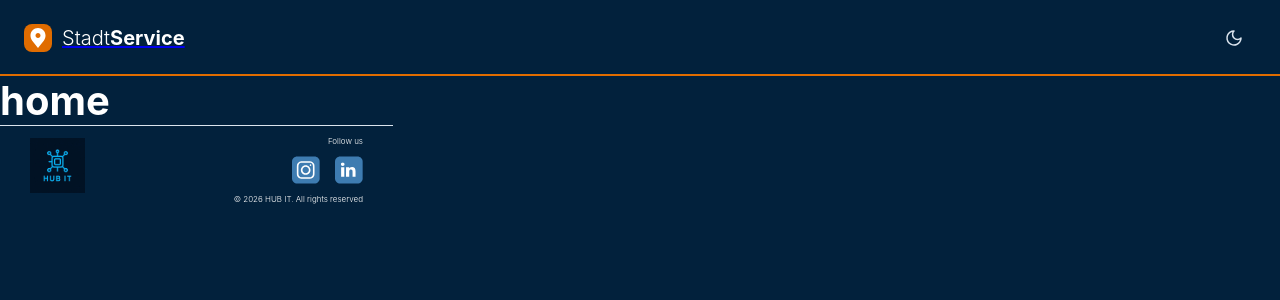
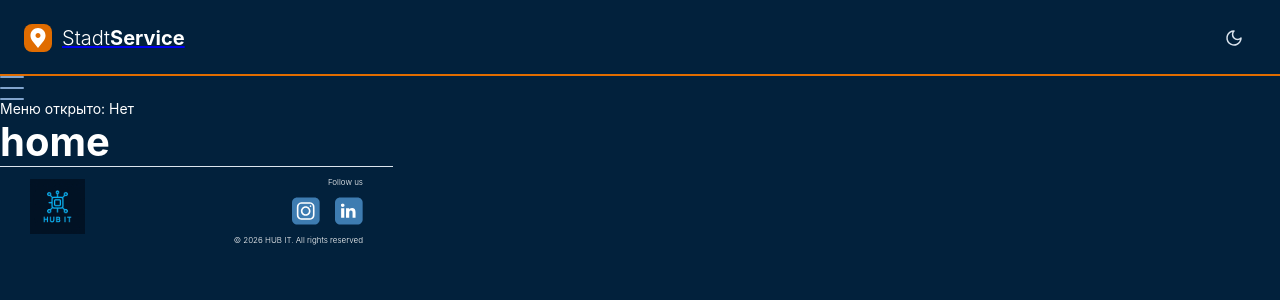
Before and after one commit to yarinka82/Project_service_Stadt, a React (Vite) app in the folder frontend/: page / in a window 1280 px wide. Shown: the top 300 px of the page. Built offline with nearby package versions, Linux system fonts and the light colour scheme.

Commit message:
Added burger menu component and connected it to HomePage.Added burger menu color variables/styles to index.css

```diff
--- /dev/null
+++ b/frontend/src/components/BurgerMenu/BurgerMenu.module.css
@@ -0,0 +1,23 @@
+.burgerButton {
+  display: flex;
+  flex-direction: column;
+  justify-content: space-between;
+
+  width: 24px;
+  height: 24px;
+
+  background: transparent;
+  border: none;
+  padding: 0;
+
+  cursor: pointer;
+}
+
+.burgerButton span {
+  width: 100%;
+  height: 2px;
+
+  border-radius: 2px;
+
+  background-color: var(--color-burger-button);
+}
--- /dev/null
+++ b/frontend/src/components/BurgerMenu/BurgerMenu.tsx
@@ -0,0 +1,19 @@
+import css from "./BurgerMenu.module.css";
+
+type BurgerMenuProps = {
+  onClick: () => void;
+};
+
+export default function BurgerMenu({ onClick }: BurgerMenuProps) {
+  return (
+    <button
+      className={css.burgerButton}
+      onClick={onClick}
+      aria-label="Open menu"
+    >
+      <span></span>
+      <span></span>
+      <span></span>
+    </button>
+  );
+}
--- a/frontend/src/index.css
+++ b/frontend/src/index.css
@@ -20,10 +20,13 @@
   --font-size-header: 20px;
   --font-size-footer: 8px;
 
-  --p--size: 14px;
+  --p-size: 14px;
+
+
 
 
   --font-size-modal-window: 12px;
+  --color-burger-button: rgba(129, 164, 205, 1);
 
 
 }
--- a/frontend/src/pages/HomePage/HomePage.tsx
+++ b/frontend/src/pages/HomePage/HomePage.tsx
@@ -1,9 +1,17 @@
-function HomePage() {
+import BurgerMenu from "../../components/BurgerMenu/BurgerMenu";
+import { useState } from "react";
+
+export default function HomePage() {
+
+  const [isMenuOpen, setIsMenuOpen] = useState(false);
+
   return (
     <div>
+      <BurgerMenu onClick={() => setIsMenuOpen(true)} />
+
+        <p>Меню открыто: {isMenuOpen ? "Да" : "Нет"}</p>
+
       <h1>home</h1>
     </div>
   );
 }
-
-export default HomePage;
```
